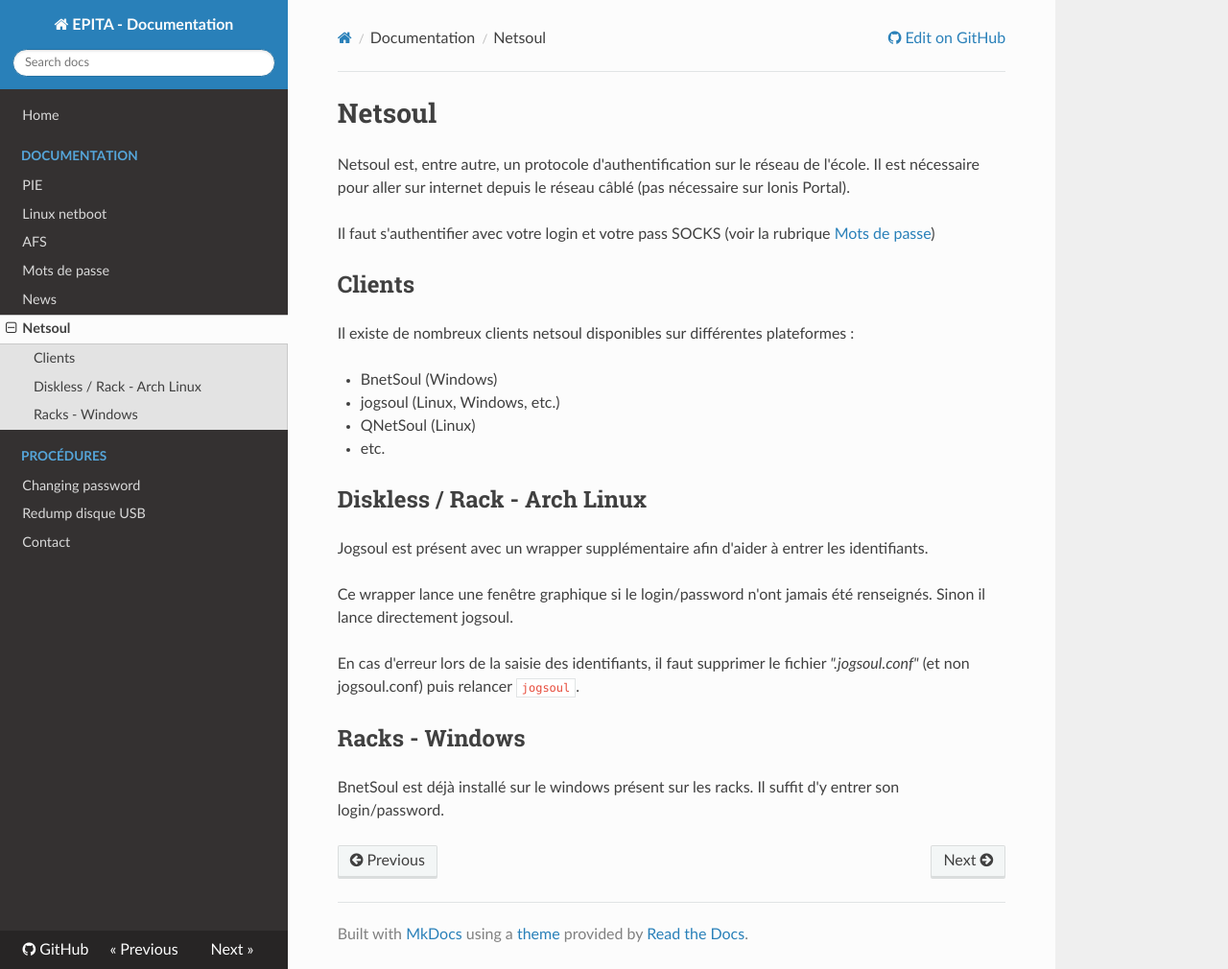
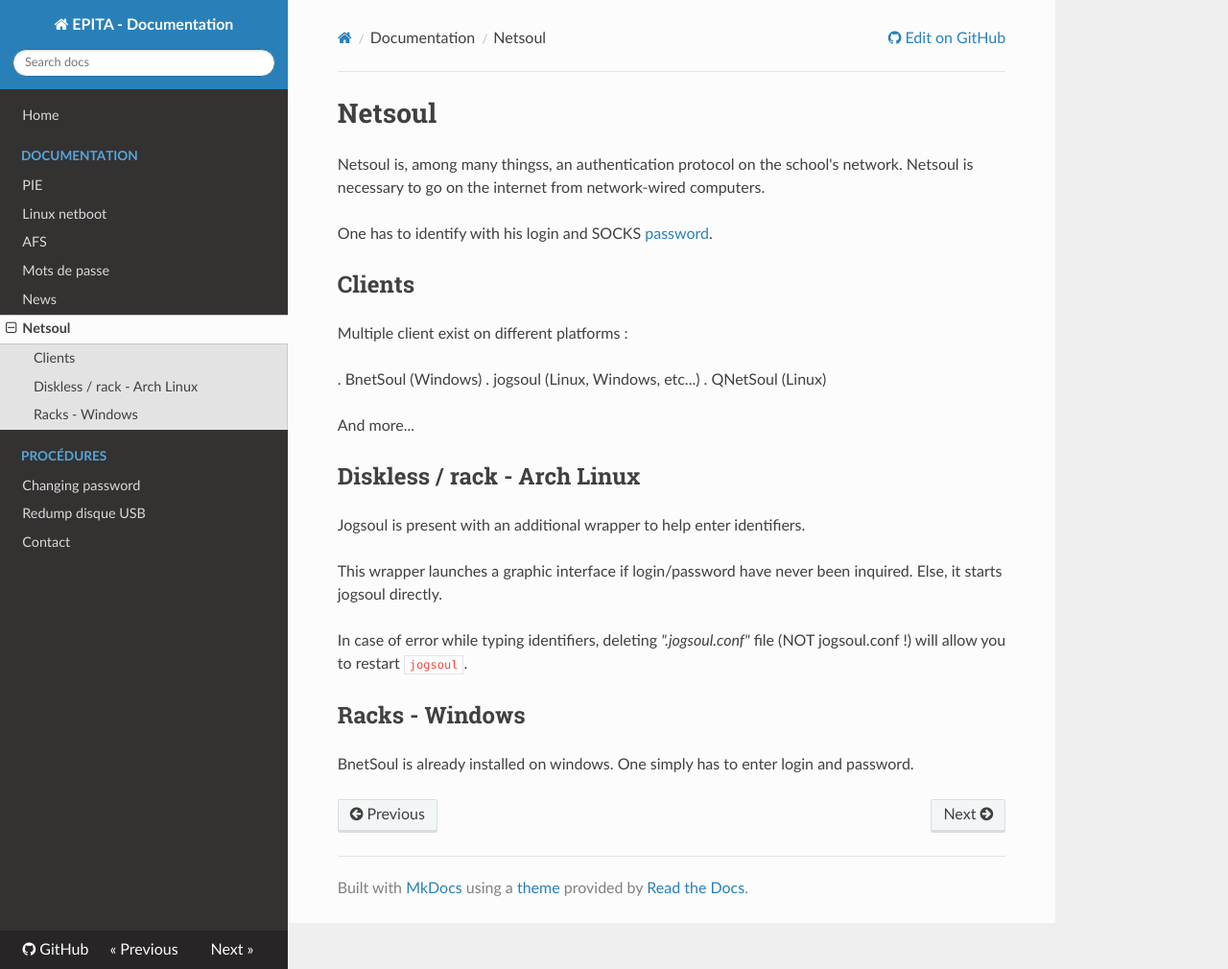
Before and after one commit to cri-epita/epita-doc, an MkDocs documentation site: the page built from docs/netsoul.md, in a window 1280 px wide and 1010 px high. Shown: the whole window at 96% size. Built offline with MkDocs 1.6.1, drawn with Linux system fonts in a browser that asks for light colours; nearby versions of some CDN libraries; old or Windows-style settings are respelled for this version of MkDocs.

Commit message:
translate netsoul page in english

```diff
--- a/docs/netsoul.md
+++ b/docs/netsoul.md
@@ -1,26 +1,27 @@
 # Netsoul
 
-Netsoul est, entre autre, un protocole d'authentification sur le réseau de l'école. Il est nécessaire pour aller sur internet depuis le réseau câblé (pas nécessaire sur Ionis Portal).
+Netsoul is, among many thingss, an authentication protocol on the school's network. Netsoul is necessary to go on the internet from network-wired computers.
 
-Il faut s'authentifier avec votre login et votre pass SOCKS (voir la rubrique [Mots de passe](passwords.md))
+One has to identify with his login and SOCKS [password](password_anglais.md).
 
 ## Clients
 
-Il existe de nombreux clients netsoul disponibles sur différentes plateformes :
+Multiple client exist on different platforms :
 
- * BnetSoul (Windows)
- * jogsoul (Linux, Windows, etc.)
- * QNetSoul (Linux)
- * etc.
+. BnetSoul (Windows)
+. jogsoul (Linux, Windows, etc...)
+. QNetSoul (Linux)
 
-## Diskless / Rack - Arch Linux
+And more...
 
-Jogsoul est présent  avec un wrapper supplémentaire afin d'aider à entrer les identifiants.
+## Diskless / rack - Arch Linux
 
-Ce wrapper lance une fenêtre graphique si le login/password n'ont jamais été renseignés. Sinon il lance directement jogsoul.
+Jogsoul is present with an additional wrapper to help enter identifiers.
 
-En cas d'erreur lors de la saisie des identifiants, il faut supprimer le fichier _".jogsoul.conf"_  (et non jogsoul.conf) puis relancer `jogsoul`.
+This wrapper launches a graphic interface if login/password have never been inquired. Else, it starts jogsoul directly.
+
+In case of error while typing identifiers, deleting _".jogsoul.conf"_ file (NOT jogsoul.conf !) will allow you to restart `jogsoul`.
 
 ## Racks - Windows
 
-BnetSoul est déjà installé sur le windows présent sur les racks. Il suffit d'y entrer son login/password.
+BnetSoul is already installed on windows. One simply has to enter login and password.
```
